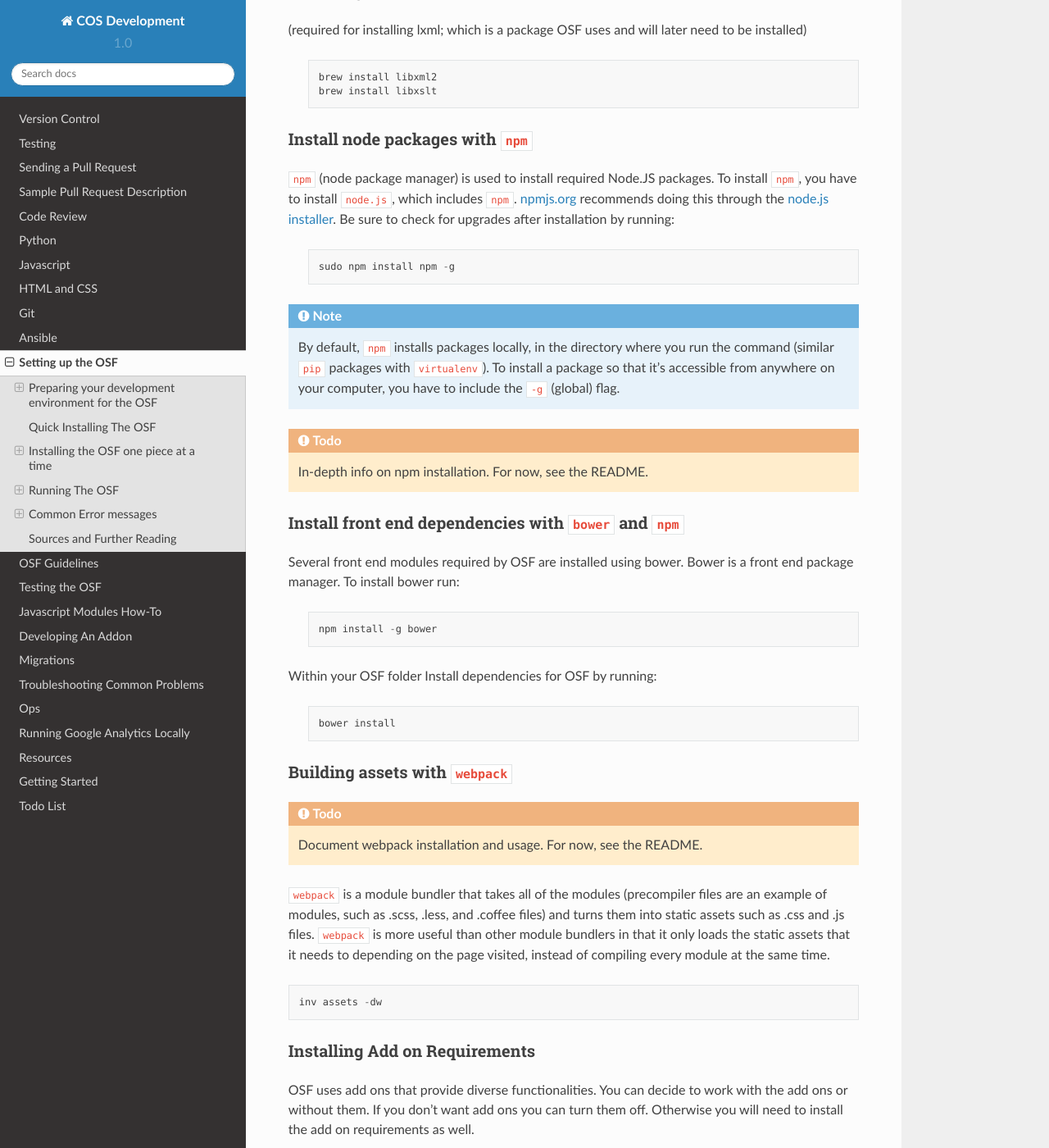
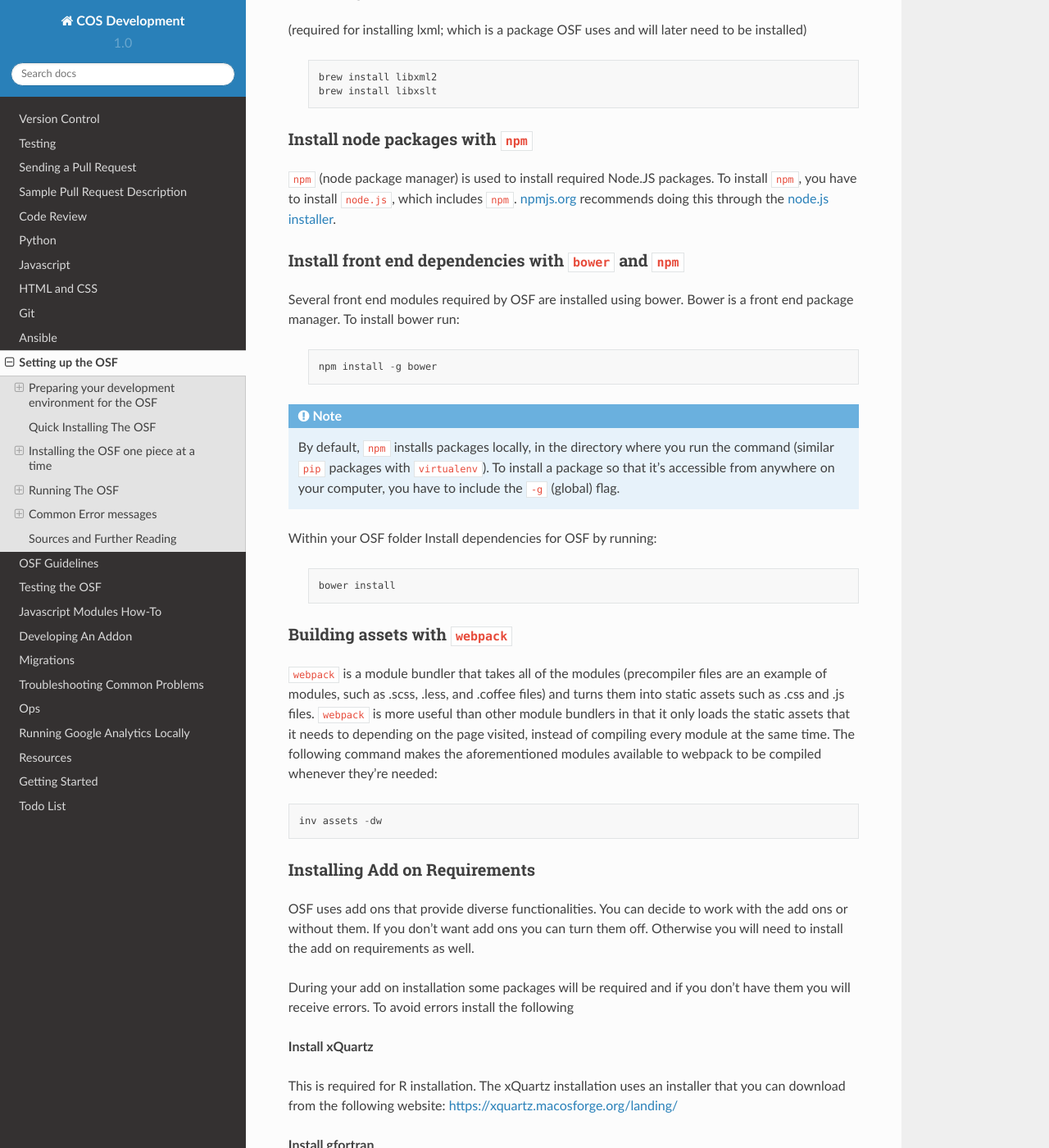
Before and after one commit to CenterForOpenScience/COSDev, a Sphinx documentation site: the page built from docs/osf/setup.rst, in a window 1280 px wide and 1400 px high, scrolled down 7295 px. Shown: the whole window at 82% size. Built offline with Sphinx 7.4.7 and the Read the Docs theme 2.0.0, drawn with Linux system fonts in a browser that asks for light colours.

Commit message:
Remove completed ToDos, remove bad advice
Add explanation to `invoke assets -dw`

```diff
--- a/docs/osf/setup.rst
+++ b/docs/osf/setup.rst
@@ -329,17 +329,8 @@ Installing libxml2 and libxslt
 Install node packages with ``npm``
 ----------------------------------
 
-``npm`` (node package manager) is used to install required Node.JS packages. To install ``npm``, you have to install ``node.js``, which includes ``npm``. `npmjs.org <http://blog.npmjs.org/post/85484771375/how-to-install-npm>`_ recommends doing this through the `node.js installer <https://nodejs.org/en/>`_. Be sure to check for upgrades after installation by running:
+``npm`` (node package manager) is used to install required Node.JS packages. To install ``npm``, you have to install ``node.js``, which includes ``npm``. `npmjs.org <http://blog.npmjs.org/post/85484771375/how-to-install-npm>`_ recommends doing this through the `node.js installer <https://nodejs.org/en/>`_.
 
-    ::
-
-        sudo npm install npm -g
-
-.. note::
-
-    By default, ``npm`` installs packages locally, in the directory where you run the command (similar ``pip`` packages with ``virtualenv``). To install a package so that it's accessible from anywhere on your computer, you have to include the ``-g`` (global) flag.
-
-.. todo:: In-depth info on npm installation. For now, see the README.
 
 Install front end dependencies with ``bower`` and ``npm``
 ---------------------------------------------------------
@@ -349,6 +340,10 @@ Several front end modules required by OSF are installed using bower. Bower is a
     ::
 
         npm install -g bower
+
+.. note::
+
+    By default, ``npm`` installs packages locally, in the directory where you run the command (similar ``pip`` packages with ``virtualenv``). To install a package so that it's accessible from anywhere on your computer, you have to include the ``-g`` (global) flag.
 
 
 Within your OSF folder Install dependencies for OSF by running:
@@ -361,9 +356,8 @@ Within your OSF folder Install dependencies for OSF by running:
 Building assets with ``webpack``
 --------------------------------
 
-.. todo:: Document webpack installation and usage. For now, see the README.
 
-``webpack`` is a module bundler that takes all of the modules (precompiler files are an example of modules, such as .scss, .less, and .coffee files) and turns them into static assets such as .css and .js files. ``webpack`` is more useful than other module bundlers in that it only loads the static assets that it needs to depending on the page visited, instead of compiling every module at the same time.
+``webpack`` is a module bundler that takes all of the modules (precompiler files are an example of modules, such as .scss, .less, and .coffee files) and turns them into static assets such as .css and .js files. ``webpack`` is more useful than other module bundlers in that it only loads the static assets that it needs to depending on the page visited, instead of compiling every module at the same time. The following command makes the aforementioned modules available to webpack to be compiled whenever they're needed:
 
 ::
 
```
